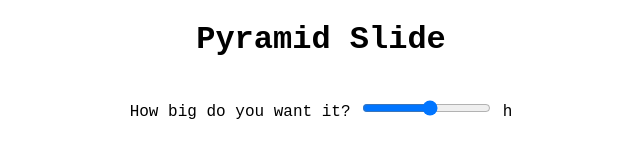
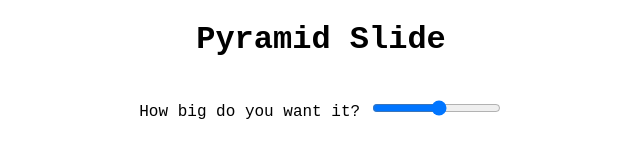
Before and after one commit to RyanMcCabe/jsFront-end, a plain HTML site: page pyramid-slide/pyramid-slide.html in a window 1280 px wide. Shown: the whole page, without its empty margins (319-959 px from the left). Drawn offline with Linux system fonts and the light colour scheme.

Commit message:
removed error of h being displayed by the slider

```diff
--- a/pyramid-slide/pyramid-slide.html
+++ b/pyramid-slide/pyramid-slide.html
@@ -21,7 +21,7 @@
     <form>
         <label for="height">How big do you want it?</label>
         <input type="range" id="height" min="1" max="20" oninput="determineHeightAndThenDrawPyramid()">
-        <span id="current_value">h</span>
+        <span id="current_value"></span>
     </form>
 
     <br><br>
```
